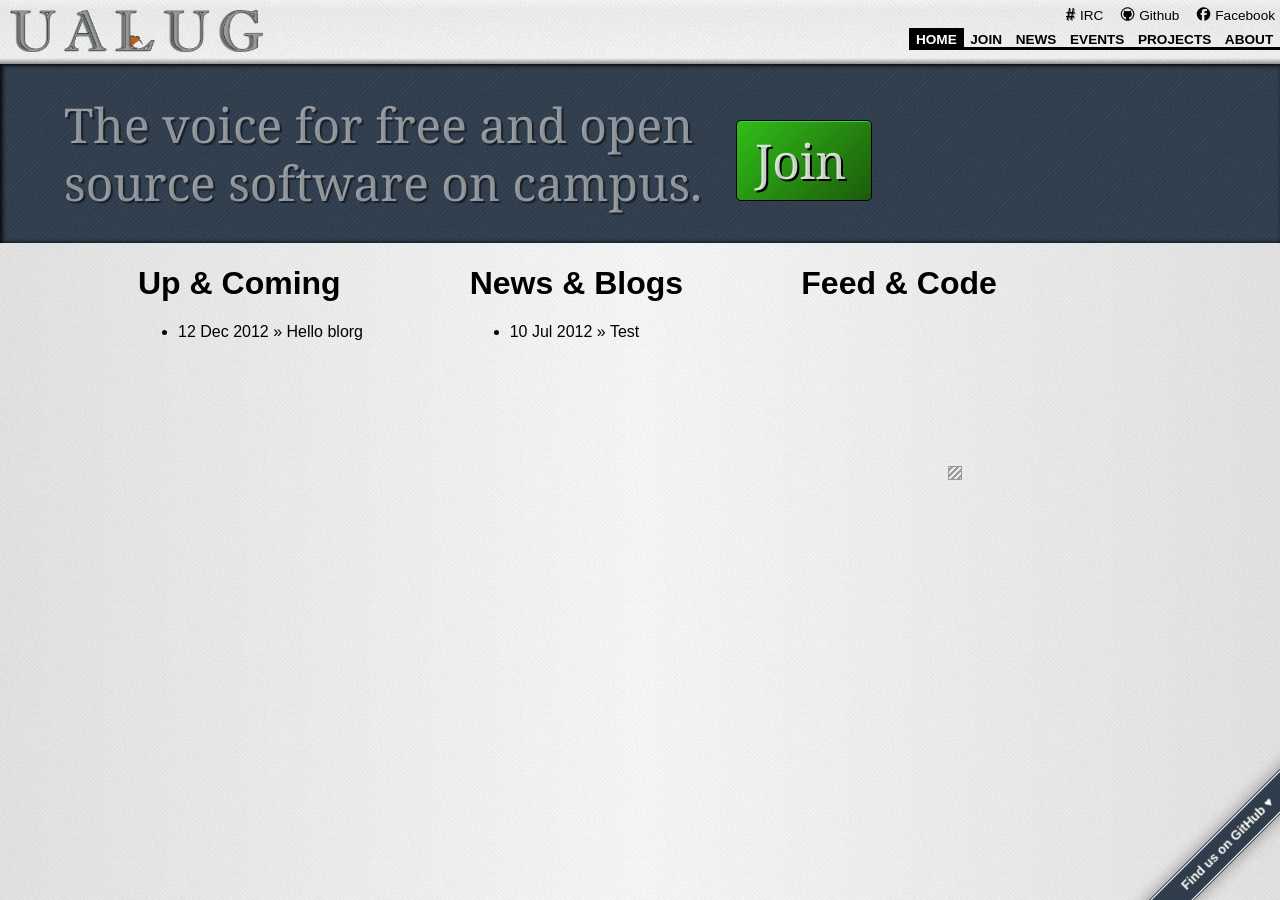
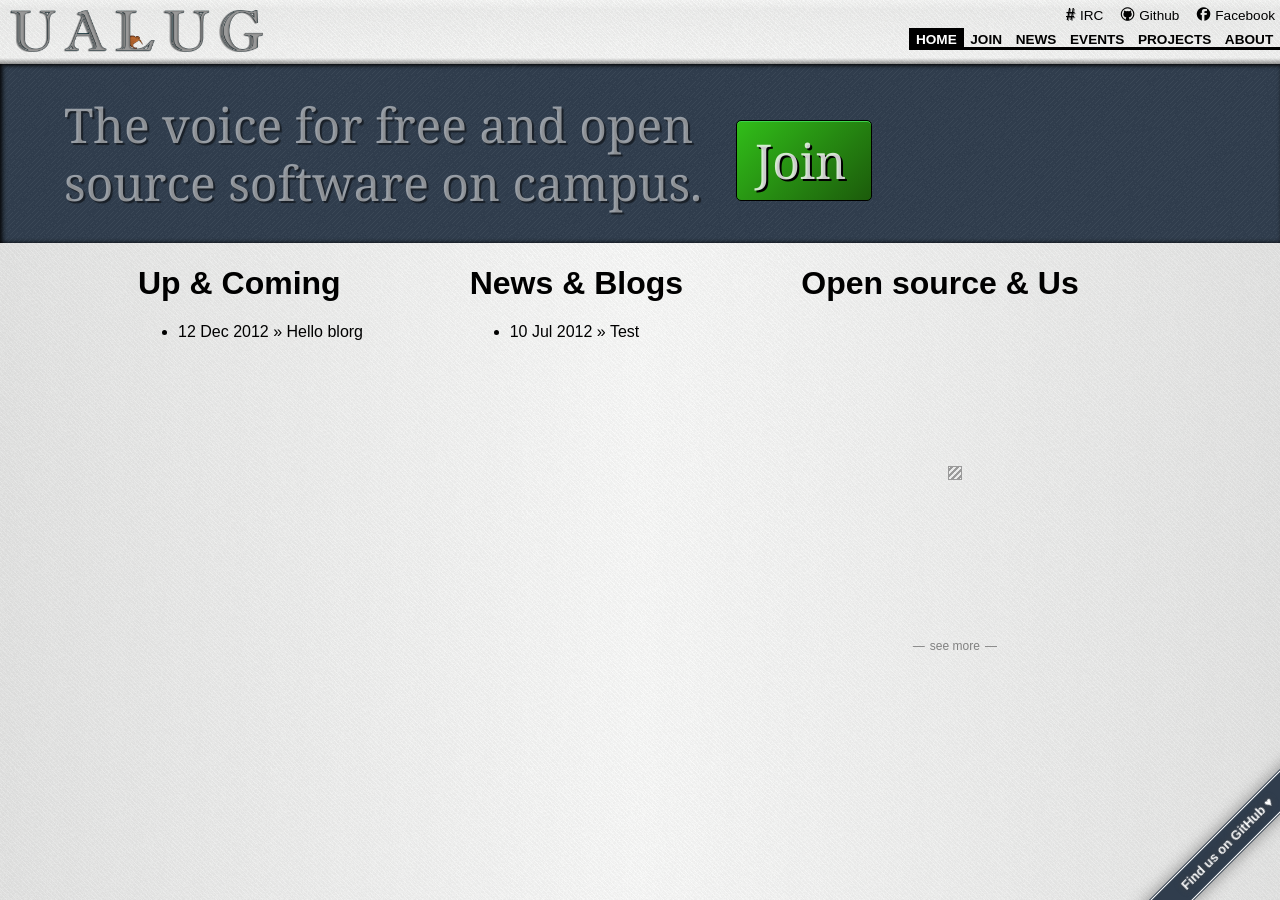
Before and after one commit to ualug/ualug.github.com, a Jekyll site: the page built from index.html, in a window 1280 px wide. Built offline with Jekyll 4.4.1, drawn with Linux system fonts in a browser that asks for light colours.

Commit message:
Add 'see more' link to home feed

```diff
--- a/assets/javascripts/feed.js
+++ b/assets/javascripts/feed.js
@@ -37,7 +37,7 @@
       model: FeedItem,
       fetch: function() {
         var that;
-        that = this;
+        that = feed || this;
         $.get("https://ualug-github-feed.herokuapp.com/proxy/github.json", function(j) {
           var items;
           items = [];
@@ -211,7 +211,7 @@
                   };
               }
             })());
-            return items[k] = new that.model(item);
+            return items[k] = new FeedItem(item);
           });
           return that.reset(items);
         });
@@ -237,9 +237,7 @@
       });
     });
     feed.fetch();
-    return setInterval(60000, function() {
-      return feed.fetch();
-    });
+    return setInterval(feed.fetch, 60000);
   });
 
 }).call(this);
--- a/assets/stylesheets/screen.css
+++ b/assets/stylesheets/screen.css
@@ -160,6 +160,17 @@ section.feed {}
     section.feed span.text a {
       color: #303D4D; }
 
+section.column.feed > a {
+  color: grey;
+  display: block;
+  font-size: 0.75rem;
+  text-align: center;
+  text-transform: lowercase; }
+  section.column.feed > a:hover, section.column.feed > a:focus {
+    color: #303D4D; }
+  section.column.feed > a:before, section.column.feed > a:after {
+    content: '—';
+    margin: 0 5px; }
 
 
 @font-face {
@@ -177,7 +188,8 @@ section.feed {}
 
 a, a:active, a:visited {
   color: inherit;
-  text-decoration: none; }
+  text-decoration: none;
+  transition: color 300ms; }
 
 /*/unindented.org/articles/2009/10/github-ribbon-using-css-transforms/*/
 .ribbon {
--- a/index.html
+++ b/index.html
@@ -26,6 +26,7 @@ banner: true
   </ul>
 </section>
 <section class="column feed" data-n="15">
-  <h1>Feed &amp; Code</h1>
+  <h1>Open source &amp; Us</h1>
   <ul class="loading"></ul>
+  <a href="/projects.html#full-feed">See more</a>
 </section>
--- a/projects.html
+++ b/projects.html
@@ -6,6 +6,6 @@ named: Projects
 
 <h1>Open source activity by our members</h1>
 
-<section class="columns feed">
+<section class="columns feed" id="full-feed">
   <ul class="loading"></ul>
 </section>
```
Also changed, not shown: assets/coffeescripts/feed.coffee (+3 -5 lines).
